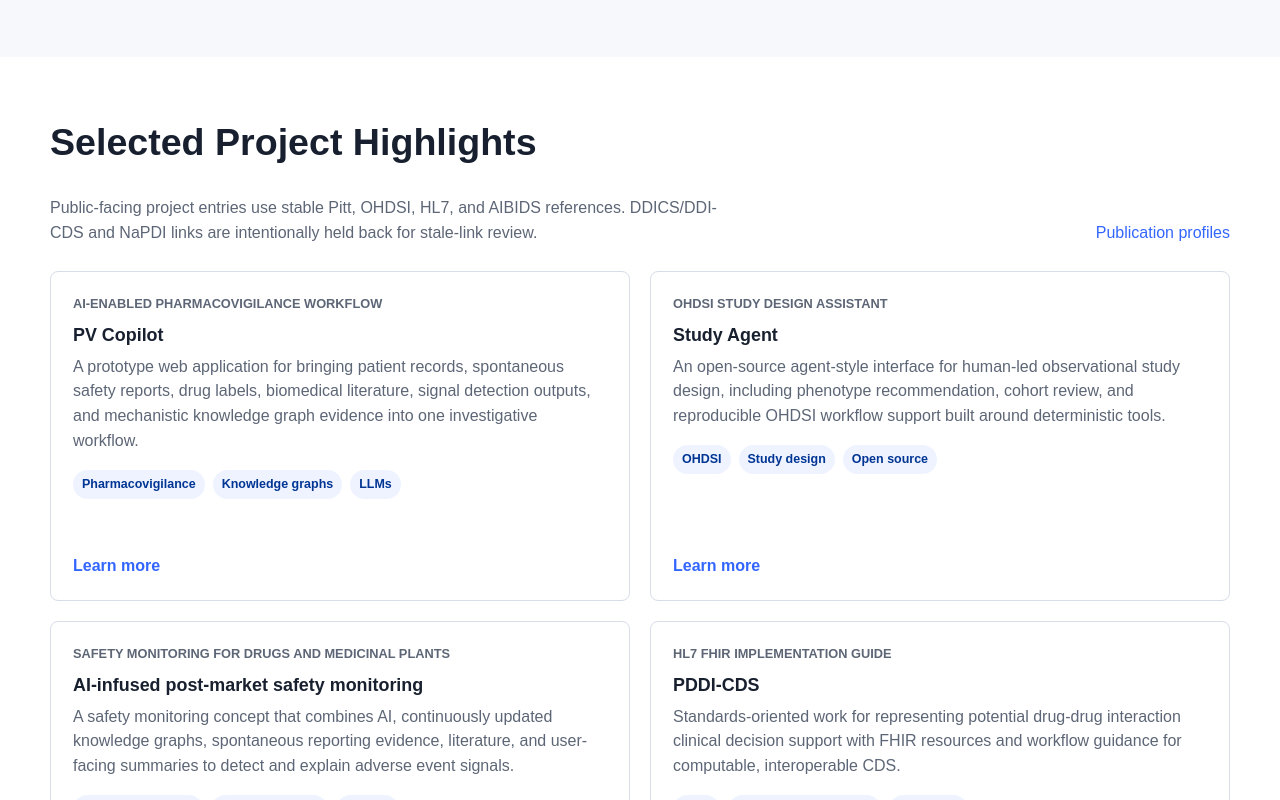
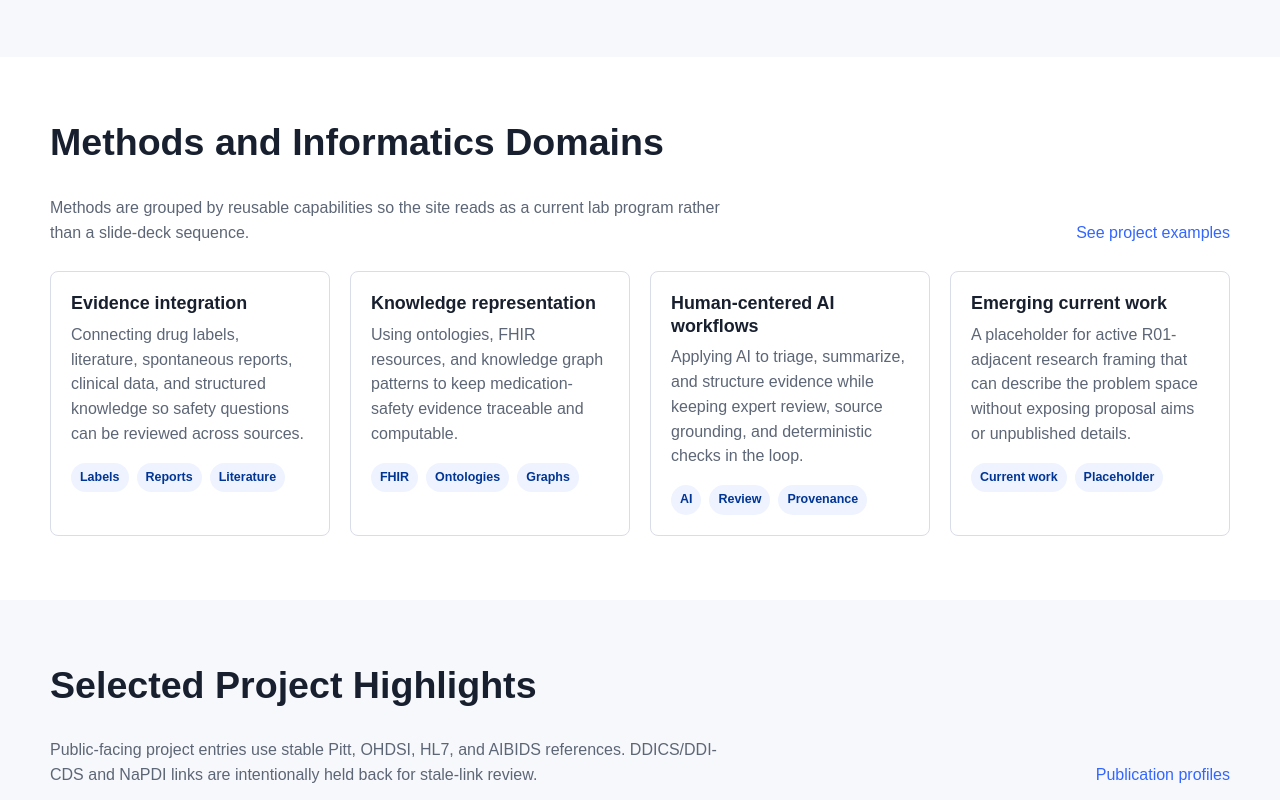
Before and after one commit to rkboyce/triads-lab-web, a SvelteKit app: page / in a window 1280 px wide. Shown: the part 1320-2120 px from the top of the page. Built offline with nearby package versions, Linux system fonts and the light colour scheme.

Commit message:
feat: add methods and video sections with detailed descriptions and placeholders

```diff
--- a/src/routes/+page.svelte
+++ b/src/routes/+page.svelte
@@ -55,6 +55,42 @@
     }
   ];
 
+  const methods = [
+    {
+      title: 'Evidence integration',
+      summary: 'Connecting drug labels, literature, spontaneous reports, clinical data, and structured knowledge so safety questions can be reviewed across sources.',
+      tags: ['Labels', 'Reports', 'Literature']
+    },
+    {
+      title: 'Knowledge representation',
+      summary: 'Using ontologies, FHIR resources, and knowledge graph patterns to keep medication-safety evidence traceable and computable.',
+      tags: ['FHIR', 'Ontologies', 'Graphs']
+    },
+    {
+      title: 'Human-centered AI workflows',
+      summary: 'Applying AI to triage, summarize, and structure evidence while keeping expert review, source grounding, and deterministic checks in the loop.',
+      tags: ['AI', 'Review', 'Provenance']
+    },
+    {
+      title: 'Emerging current work',
+      summary: 'A placeholder for active R01-adjacent research framing that can describe the problem space without exposing proposal aims or unpublished details.',
+      tags: ['Current work', 'Placeholder']
+    }
+  ];
+
+  const videos = [
+    {
+      title: 'PV Copilot overview',
+      caption: 'Placeholder for a 20- to 30-second project summary.',
+      href: 'https://inventions.pitt.edu/technologies/pv-copilot-ai-powered--07530'
+    },
+    {
+      title: 'Study Agent walkthrough',
+      caption: 'Placeholder for a brief human-led study-design workflow demo.',
+      href: 'https://github.com/OHDSI/StudyAgent'
+    }
+  ];
+
   const publications = [
     {
       title: 'Selected publications and profiles',
@@ -103,6 +139,7 @@
     </a>
     <nav aria-label="Primary navigation">
       <a href="#research">Research</a>
+      <a href="#methods">Methods</a>
       <a href="#projects">Projects</a>
       <a href="#publications">Publications</a>
       <a href="#people">People</a>
@@ -162,6 +199,29 @@
   </section>
 
   <section class="band">
+    <div id="methods" class="wrap anchor-target">
+      <div class="section-head">
+        <div>
+          <h2>Methods and Informatics Domains</h2>
+          <p>Methods are grouped by reusable capabilities so the site reads as a current lab program rather than a slide-deck sequence.</p>
+        </div>
+        <a href="#projects">See project examples</a>
+      </div>
+      <div class="method-grid">
+        {#each methods as method}
+          <article class="method-card">
+            <h3>{method.title}</h3>
+            <p>{method.summary}</p>
+            <div class="tags">
+              {#each method.tags as tag}<span>{tag}</span>{/each}
+            </div>
+          </article>
+        {/each}
+      </div>
+    </div>
+  </section>
+
+  <section class="band grey">
     <div id="projects" class="wrap anchor-target">
       <div class="section-head">
         <div>
@@ -180,6 +240,29 @@
               {#each project.tags as tag}<span>{tag}</span>{/each}
             </div>
             <a class="learn-more" href={project.href} target="_blank" rel="noreferrer">Learn more</a>
+          </article>
+        {/each}
+      </div>
+    </div>
+  </section>
+
+  <section class="band">
+    <div class="wrap">
+      <div class="section-head">
+        <div>
+          <h2>Short Video Placeholders</h2>
+          <p>Temporary surfaces for future Richard-recorded summaries. These are not final video content.</p>
+        </div>
+      </div>
+      <div class="video-grid">
+        {#each videos as video}
+          <article class="video-card">
+            <div class="play" aria-hidden="true"></div>
+            <div>
+              <h3>{video.title}</h3>
+              <p>{video.caption}</p>
+              <a class="learn-more" href={video.href} target="_blank" rel="noreferrer">Learn more</a>
+            </div>
           </article>
         {/each}
       </div>
@@ -248,12 +331,31 @@
   </section>
 
   <section class="contact">
-    <div id="contact" class="wrap contact-inner anchor-target">
+    <div id="contact" class="wrap contact-layout anchor-target">
       <div>
         <h2>Work with TrIADS</h2>
-        <p>For collaborations, student opportunities, or project questions, route visitors to the lab contact and Pitt DBMI context.</p>
+        <p>For collaborations, student opportunities, or project questions, the production site should route inquiries through a managed lab contact workflow rather than a personal email address.</p>
       </div>
-      <a class="button primary" href="mailto:rdb20@pitt.edu">Email the lab</a>
+      <form class="contact-form" aria-label="Contact workflow concept">
+        <label>
+          Inquiry type
+          <select>
+            <option>Collaboration</option>
+            <option>Student opportunity</option>
+            <option>Project question</option>
+            <option>Publication or citation update</option>
+          </select>
+        </label>
+        <label>
+          Your email
+          <input type="email" placeholder="name@example.edu" />
+        </label>
+        <label>
+          Brief message
+          <textarea rows="3" placeholder="A short note for the lab team"></textarea>
+        </label>
+        <button class="button primary" type="button">Contact workflow pending</button>
+      </form>
     </div>
   </section>
 </main>
@@ -271,7 +373,7 @@
   .skip:focus { left: 12px; }
   header { background: var(--pitt-blue); border-bottom: 4px solid var(--pitt-gold); }
   .topbar { background: #0b285a; color: var(--pitt-white); font-size: 0.875rem; }
-  .topbar-inner, .nav-inner, .contact-inner, .footer-inner { display: flex; justify-content: space-between; gap: 20px; align-items: center; }
+  .topbar-inner, .nav-inner, .footer-inner { display: flex; justify-content: space-between; gap: 20px; align-items: center; }
   .topbar-inner { min-height: 34px; }
   .topbar a, footer a { color: var(--pitt-gold); font-weight: 800; }
   .nav-inner { min-height: 112px; padding: 12px 0; }
@@ -307,17 +409,19 @@
   .band.grey { background: var(--surface); }
   .section-head { display: flex; justify-content: space-between; gap: 28px; align-items: end; margin-bottom: 26px; }
   .section-head p { max-width: 690px; margin-bottom: 0; color: var(--muted); }
-  .grid-3, .people-grid, .project-grid { display: grid; grid-template-columns: repeat(3, minmax(0, 1fr)); gap: 20px; }
+  .grid-3, .people-grid, .project-grid, .method-grid, .video-grid { display: grid; grid-template-columns: repeat(3, minmax(0, 1fr)); gap: 20px; }
   .people-grid { grid-template-columns: repeat(2, minmax(0, 1fr)); }
-  .project-grid { grid-template-columns: repeat(2, minmax(0, 1fr)); }
-  .card, .publication, .project-card { border: 1px solid var(--border); border-radius: var(--radius); background: var(--pitt-white); }
+  .project-grid, .video-grid { grid-template-columns: repeat(2, minmax(0, 1fr)); }
+  .method-grid { grid-template-columns: repeat(4, minmax(0, 1fr)); }
+  .card, .publication, .project-card, .method-card, .video-card, .contact-form { border: 1px solid var(--border); border-radius: var(--radius); background: var(--pitt-white); }
   .card { padding: 22px; }
+  .method-card { padding: 20px; }
   .project-card { display: flex; min-height: 330px; flex-direction: column; padding: 22px; }
   .project-card p { color: var(--muted); }
   .project-type { margin-bottom: 10px; color: var(--pitt-blue); font-size: 0.8rem; font-weight: 900; text-transform: uppercase; }
   .card.featured { border-top: 5px solid var(--pitt-gold); }
-  .card h3, .publication h3, .project-card h3 { margin-bottom: 8px; font-size: 1.12rem; line-height: 1.25; }
-  .card p, .publication p { color: var(--muted); }
+  .card h3, .publication h3, .project-card h3, .method-card h3, .video-card h3 { margin-bottom: 8px; font-size: 1.12rem; line-height: 1.25; }
+  .card p, .publication p, .method-card p, .video-card p { color: var(--muted); }
   .tags { display: flex; flex-wrap: wrap; gap: 8px; }
   .tags span { border-radius: 999px; background: #eef3ff; color: var(--pitt-blue); padding: 5px 9px; font-size: 0.78rem; font-weight: 900; }
   .learn-more { display: inline-flex; margin-top: auto; padding-top: 18px; font-weight: 900; }
@@ -325,11 +429,20 @@
   .publication { display: grid; grid-template-columns: minmax(0, 1fr) auto; gap: 18px; padding: 18px; }
   .publication strong { color: var(--pitt-blue); font-size: 1.1rem; }
   .profile-links { display: flex; flex-wrap: wrap; gap: 14px; margin-top: 12px; font-weight: 900; }
+  .video-card { display: grid; grid-template-columns: 88px minmax(0, 1fr); gap: 18px; padding: 20px; align-items: start; }
+  .play { position: relative; display: grid; width: 88px; aspect-ratio: 1 / 1; place-items: center; border-radius: var(--radius); background: var(--pitt-blue); }
+  .play::before { content: ''; width: 0; height: 0; margin-left: 6px; border-top: 15px solid transparent; border-bottom: 15px solid transparent; border-left: 22px solid var(--pitt-gold); }
   .person { display: grid; grid-template-columns: 78px minmax(0, 1fr); gap: 16px; align-items: center; }
   .avatar { display: grid; width: 78px; height: 78px; place-items: center; border-radius: var(--radius); background: linear-gradient(135deg, var(--pitt-blue), #244f9e); color: var(--pitt-gold); font-size: 1.4rem; font-weight: 900; }
   .contact { padding: 54px 0; background: var(--pitt-blue); color: var(--pitt-white); }
   .contact p { max-width: 720px; margin-bottom: 0; color: #eef3ff; }
+  .contact-layout { display: grid; grid-template-columns: minmax(0, 0.95fr) minmax(320px, 0.7fr); gap: 28px; align-items: start; }
+  .contact-form { display: grid; gap: 12px; padding: 18px; color: var(--ink); }
+  .contact-form label { display: grid; gap: 6px; font-size: 0.85rem; font-weight: 900; }
+  .contact-form input, .contact-form select, .contact-form textarea { width: 100%; border: 1px solid var(--border); border-radius: 6px; padding: 10px 11px; color: var(--ink); font: inherit; }
+  .contact-form textarea { resize: vertical; }
   footer { padding: 34px 0; background: #101827; color: #dce4f5; font-size: 0.92rem; }
-  @media (max-width: 900px) { .hero-grid, .grid-3, .people-grid, .project-grid { grid-template-columns: 1fr; } .topbar-inner, .nav-inner, .section-head, .contact-inner { align-items: start; flex-direction: column; } .nav-inner { padding: 16px 0; } nav { justify-content: flex-start; } }
-  @media (max-width: 560px) { .wrap { width: min(var(--max-width), calc(100% - 28px)); } .brand { min-width: 0; } .brand-logo { width: min(100%, 320px); } .node { width: 120px; font-size: 0.78rem; } .n3 { left: 28%; width: 132px; } .publication { grid-template-columns: 1fr; } }
+  @media (max-width: 1000px) { .method-grid { grid-template-columns: repeat(2, minmax(0, 1fr)); } }
+  @media (max-width: 900px) { .hero-grid, .grid-3, .people-grid, .project-grid, .method-grid, .video-grid, .contact-layout { grid-template-columns: 1fr; } .topbar-inner, .nav-inner, .section-head { align-items: start; flex-direction: column; } .nav-inner { padding: 16px 0; } nav { justify-content: flex-start; } }
+  @media (max-width: 560px) { .wrap { width: min(var(--max-width), calc(100% - 28px)); } .brand { min-width: 0; } .brand-logo { width: min(100%, 320px); } .node { width: 120px; font-size: 0.78rem; } .n3 { left: 28%; width: 132px; } .publication, .video-card { grid-template-columns: 1fr; } }
 </style>
```
